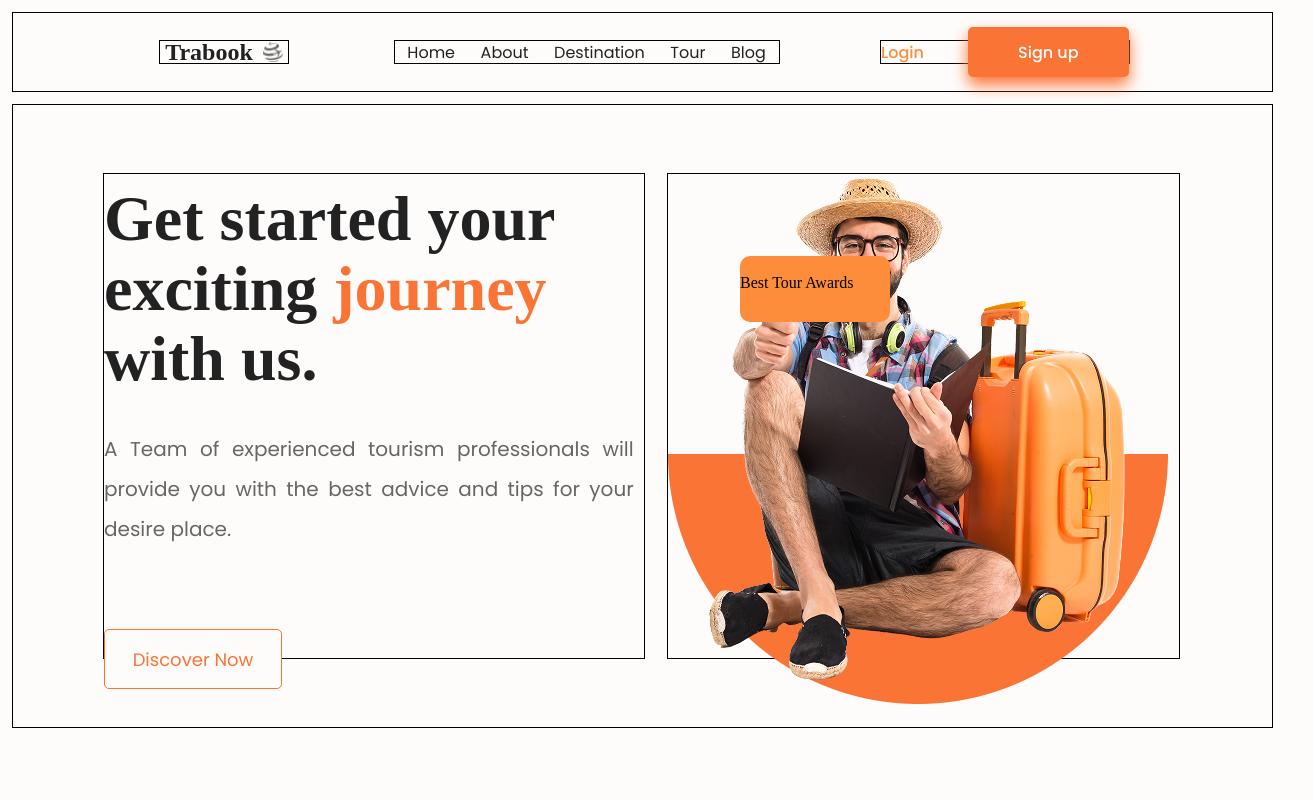
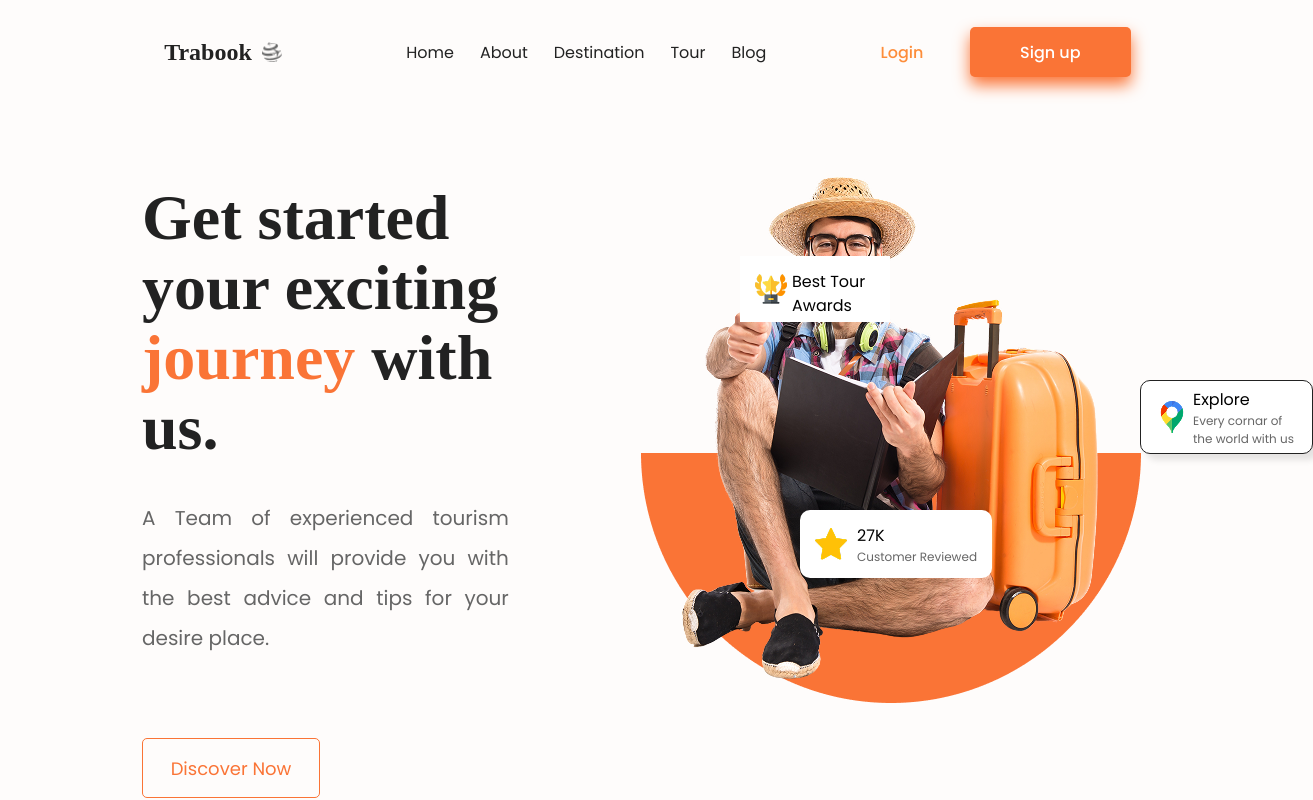
Before and after one commit to beni2408/Landing-page-task, a plain HTML site: page index.html in a window 1280 px wide. Shown: the whole page, 1313 px wide, since content can reach past the window. Drawn offline with Linux system fonts and the light colour scheme; a web font is replaced by a local one.

Commit message:
completed Home section

```diff
--- a/index.html
+++ b/index.html
@@ -54,8 +54,23 @@
         </div>
         <div class="card1">
           <div class="card1-content">
-            <img src="" alt="" />
+            <img src="./assets/trophy-removebg-preview 1@2x.png" alt="" />
             <p>Best Tour Awards</p>
+          </div>
+        </div>
+
+        <div class="card2">
+          <img src="./assets/star 1.png" alt="" />
+          <div class="card2-text">
+            <p>27K</p>
+            <p id="font-size">Customer Reviewed</p>
+          </div>
+        </div>
+        <div class="card3">
+          <img src="./assets/google-maps 1.png" alt="" />
+          <div class="card3-text">
+            <p>Explore</p>
+            <p id="font-size-3">Every cornar of the world with us</p>
           </div>
         </div>
       </div>
--- a/styles.css
+++ b/styles.css
@@ -18,7 +18,7 @@ html {
   background-color: var(--page-background-color);
 }
 .main-menu {
-  border: 1px solid black;
+  /* border: 1px solid black; */
   width: 98.5%;
   height: 10vh;
   padding: 20px 130px;
@@ -29,7 +29,7 @@ html {
   justify-content: space-between;
 }
 .logo {
-  border: 1px solid black;
+  /* border: 1px solid black; */
   width: 130px;
   height: 24px;
   margin: 16px;
@@ -49,7 +49,7 @@ html {
   height: 20px;
 }
 .menu-div {
-  border: 1px solid black;
+  /* border: 1px solid black; */
   width: 386px;
   height: 24px;
   margin: 12px;
@@ -69,7 +69,7 @@ html {
 }
 
 .login-menu {
-  border: 1px solid black;
+  /* border: 1px solid black; */
   width: 25%;
   height: 24px;
   margin: 12px;
@@ -101,17 +101,18 @@ html {
 }
 
 .whole-home {
-  border: 1px solid black;
+  /* border: 1px solid black; */
   width: 98.5%;
   height: 78vh;
-  padding: 20px 80px;
+  padding: 20px 120px;
   margin: 12px;
   display: flex;
   justify-content: space-evenly;
   align-items: center;
+  gap: 100px;
 }
 .home-text {
-  border: 1px solid black;
+  /* border: 1px solid black; */
   width: 550px;
   height: 486px;
   display: flex;
@@ -163,7 +164,7 @@ html {
 }
 
 .right-home {
-  border: 1px solid black;
+  /* border: 1px solid black; */
   width: 521px;
   height: 486px;
 
@@ -174,11 +175,112 @@ html {
 }
 
 .card1 {
-  background-color: var(--orange-color);
+  background-color: var(--white-color);
   width: 150px;
   height: 66px;
-  border-radius: 10px;
+  /* border-radius: 10px; */
   position: absolute;
   top: 256px;
   left: 740px;
 }
+
+.card1-content {
+  width: 150px;
+  height: 66px;
+  /* border: 1px solid #222222; */
+  display: flex;
+  justify-content: space-between;
+  align-items: center;
+  padding: 15px;
+  gap: 5px;
+}
+
+.card1-content > p {
+  font-family: var(--poopins);
+  font-size: 16px;
+
+  line-height: 24px;
+  margin-top: 10px;
+}
+
+.card1-content img {
+  width: 32px;
+  height: 32px;
+}
+
+.card2 {
+  background-color: var(--white-color);
+  width: 192px;
+  height: 68px;
+  border-radius: 10px;
+  position: absolute;
+  top: 510px;
+  left: 800px;
+
+  /* border: 1px solid #222222; */
+  display: flex;
+  justify-content: space-between;
+  align-items: center;
+  padding: 15px;
+  gap: 5px;
+}
+.card2 img {
+  width: 32px;
+  height: 32px;
+}
+
+.card2-text {
+  display: flex;
+  flex-direction: column;
+}
+
+.card2-text > p {
+  font-family: var(--poopins);
+  font-size: 16px;
+
+  /* line-height: 24px; */
+  /* margin-top: 10px; */
+}
+#font-size {
+  font-size: 12px;
+  color: var(--grey-color);
+}
+
+.card3 {
+  background-color: var(--white-color);
+  width: 173px;
+  height: 74px;
+  border-radius: 10px;
+  position: absolute;
+  top: 380px;
+  left: 1140px;
+
+  border: 1px solid #222222;
+  display: flex;
+  justify-content: space-between;
+  align-items: center;
+  padding: 15px;
+  gap: 5px;
+  box-shadow: 6px 6px 6px 0 rgba(0, 0, 0, 0.1);
+}
+.card3 img {
+  width: 32px;
+  height: 32px;
+}
+
+.card3-text {
+  display: flex;
+  flex-direction: column;
+}
+
+.card3-text > p {
+  font-family: var(--poopins);
+  font-size: 16px;
+
+  /* line-height: 24px; */
+  /* margin-top: 10px; */
+}
+#font-size-3 {
+  font-size: 12px;
+  color: var(--grey-color);
+}
```
Also changed, not shown: assets/google-maps 1.png (added), assets/star 1.png (added).
